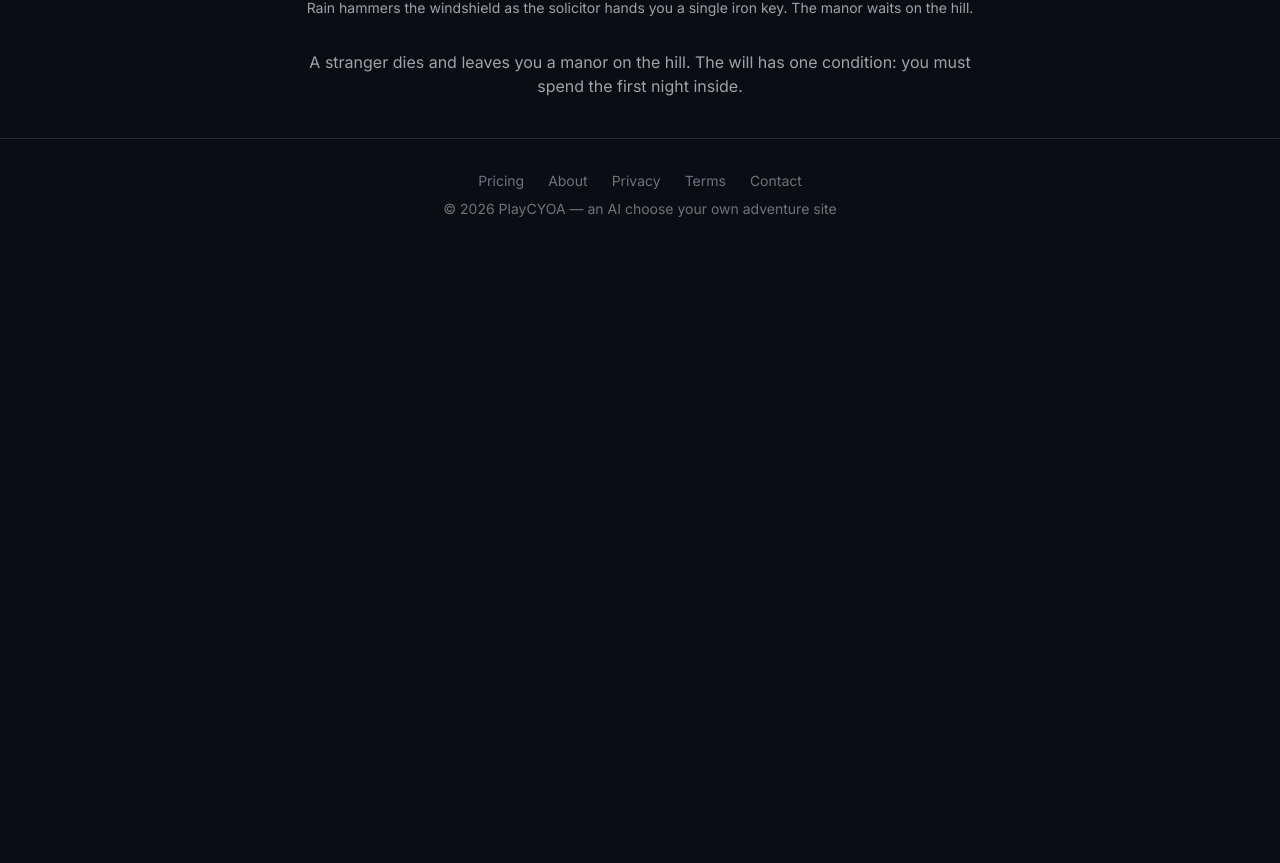
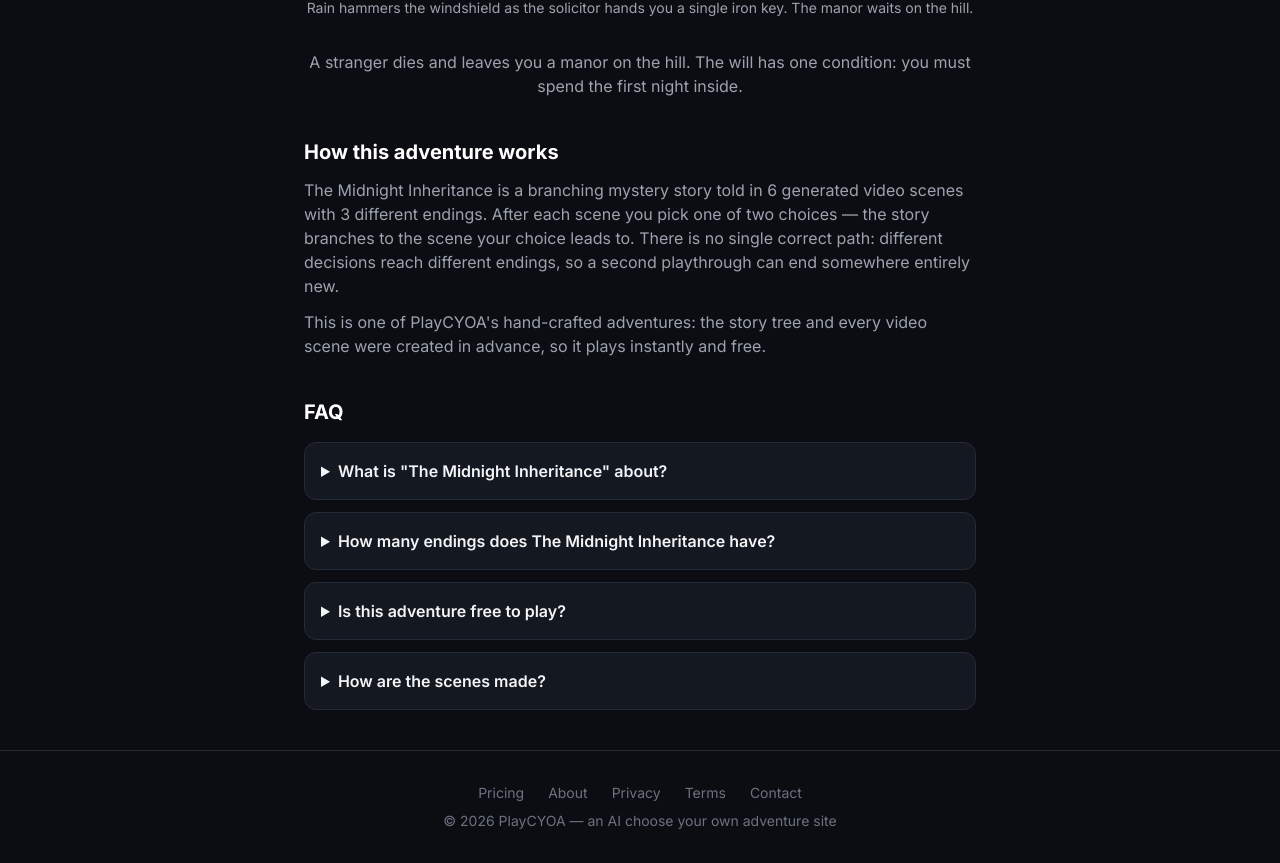
Before and after one commit to qingqiu520/playcyoa, a Next.js app: page /play/midnight-inheritance in a window 1280 px wide. Shown: the part 640-1503 px from the top of the page. Before the commit the page ends 891 px from the top, so only its background shows below. Built offline with nearby package versions, Linux system fonts and the light colour scheme; no server answers.

Commit message:
Thicken story and genre pages with FAQ and how-it-works sections

```diff
--- a/src/app/adventures/[genre]/page.tsx
+++ b/src/app/adventures/[genre]/page.tsx
@@ -54,6 +54,47 @@ export default async function GenrePage({
         )}
       </div>
 
+      <section className="mx-auto mt-14 max-w-3xl text-left">
+        <h2 className="mb-4 text-2xl font-bold text-white">
+          How {g.name.toLowerCase()} adventures work on PlayCYOA
+        </h2>
+        <p className="mb-3 text-gray-400">
+          Each {g.name.toLowerCase()} adventure is a branching story told in
+          generated video scenes. You watch a scene, pick between two choices,
+          and the story renders the consequence — different choices lead to
+          different scenes and endings, so no two playthroughs are the same.
+        </p>
+        <p className="mb-3 text-gray-400">
+          Our pre-made adventures are free and play instantly. If you'd rather
+          set the premise yourself, use the form below: describe the opening of
+          your own {g.name.toLowerCase()} story and the AI builds the branch for
+          you, one scene at a time.
+        </p>
+        <div className="mt-6 space-y-3">
+          {[
+            {
+              q: `Are the ${g.name.toLowerCase()} adventures free?`,
+              a: "Yes — every pre-made adventure is free with no sign-up. Custom story generation uses credits so we can keep the video pipeline sustainable.",
+            },
+            {
+              q: "Do my choices actually change the story?",
+              a: "Yes. Each choice takes you to a different scene in the branching tree — including different endings. Replaying is the point: try the road you didn't take.",
+            },
+            {
+              q: "Are the videos generated live?",
+              a: "Public adventures use pre-generated cinematic scenes for instant playback. Custom stories generate scenes on demand with third-party AI video models, moderated by automated safety checks.",
+            },
+          ].map((f) => (
+            <details key={f.q} className="card p-4">
+              <summary className="cursor-pointer font-semibold text-gray-100">
+                {f.q}
+              </summary>
+              <p className="mt-2 text-sm text-gray-400">{f.a}</p>
+            </details>
+          ))}
+        </div>
+      </section>
+
       <div className="mt-12 border-t border-edge pt-10 text-center">
         <h2 className="mb-2 text-xl font-semibold text-white">
           Write your own {g.name.toLowerCase()} adventure
--- a/src/app/play/[slug]/page.tsx
+++ b/src/app/play/[slug]/page.tsx
@@ -30,6 +30,29 @@ export default async function PlayStory({
   const { slug } = await params;
   const story = getStory(slug);
   if (!story) notFound();
+
+  const sceneCount = Object.keys(story.nodes).length;
+  const endingCount = Object.values(story.nodes).filter(
+    (n) => n.choices.length === 0
+  ).length;
+  const faqs = [
+    {
+      q: `What is "${story.title}" about?`,
+      a: story.description,
+    },
+    {
+      q: `How many endings does ${story.title} have?`,
+      a: `This adventure has ${sceneCount} generated video scenes and ${endingCount} different endings. Your choices decide which scenes and ending you reach — replay it to see the paths you missed.`,
+    },
+    {
+      q: "Is this adventure free to play?",
+      a: "Yes. Every public adventure on PlayCYOA is free — no sign-up, no download. Press play and choose.",
+    },
+    {
+      q: "How are the scenes made?",
+      a: "Each scene is a short cinematic video generated with AI video models, then assembled into a branching story tree you navigate by making choices.",
+    },
+  ];
   return (
     <div className="mx-auto max-w-4xl px-4 py-10">
       <p className="mb-2 text-center text-sm uppercase tracking-wide text-gray-500">
@@ -42,6 +65,37 @@ export default async function PlayStory({
       <p className="mx-auto mt-8 max-w-2xl text-center text-gray-400">
         {story.description}
       </p>
+
+      <section className="mx-auto mt-10 max-w-2xl text-left">
+        <h2 className="mb-3 text-xl font-bold text-white">How this adventure works</h2>
+        <p className="mb-3 text-gray-400">
+          {story.title} is a branching {story.genre} story told in{" "}
+          {sceneCount} generated video scenes with {endingCount} different
+          endings. After each scene you pick one of two choices — the story
+          branches to the scene your choice leads to. There is no single correct
+          path: different decisions reach different endings, so a second
+          playthrough can end somewhere entirely new.
+        </p>
+        <p className="text-gray-400">
+          This is one of PlayCYOA's hand-crafted adventures: the story tree and
+          every video scene were created in advance, so it plays instantly and
+          free.
+        </p>
+      </section>
+
+      <section className="mx-auto mt-10 max-w-2xl text-left">
+        <h2 className="mb-4 text-xl font-bold text-white">FAQ</h2>
+        <div className="space-y-3">
+          {faqs.map((f) => (
+            <details key={f.q} className="card p-4">
+              <summary className="cursor-pointer font-semibold text-gray-100">
+                {f.q}
+              </summary>
+              <p className="mt-2 text-sm text-gray-400">{f.a}</p>
+            </details>
+          ))}
+        </div>
+      </section>
     </div>
   );
 }
```
